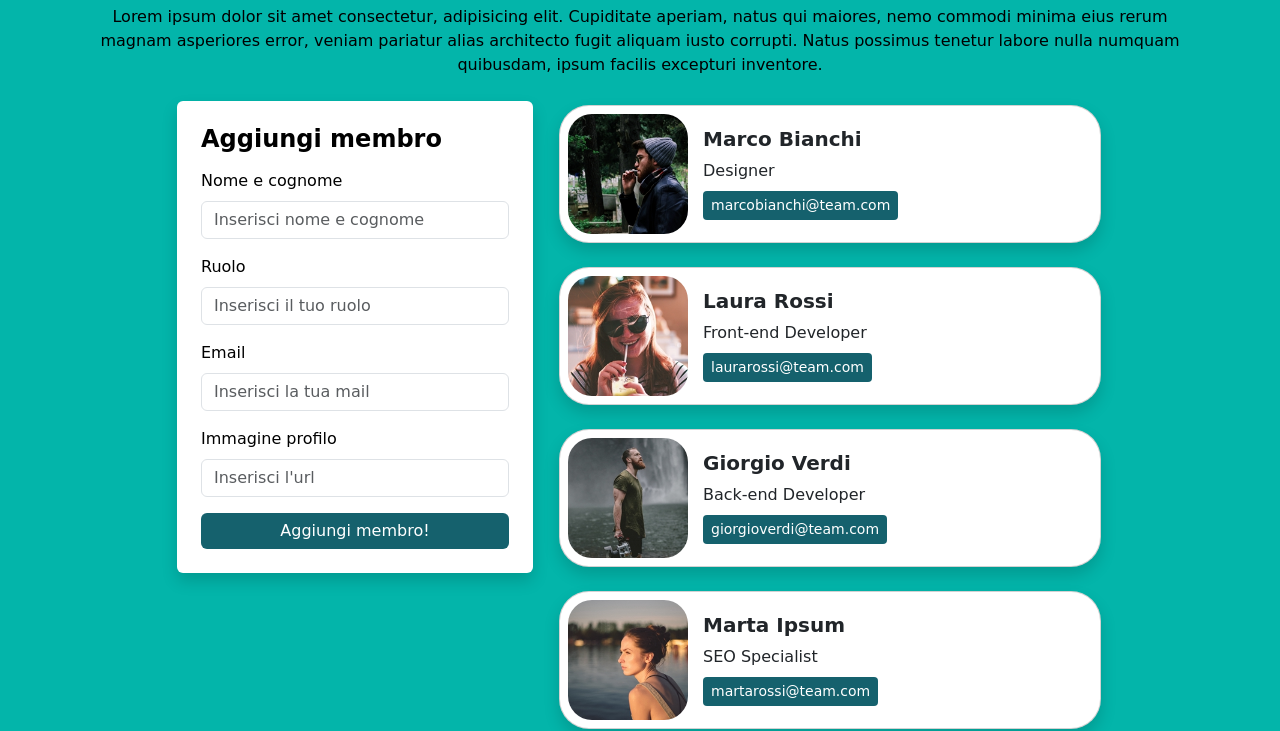
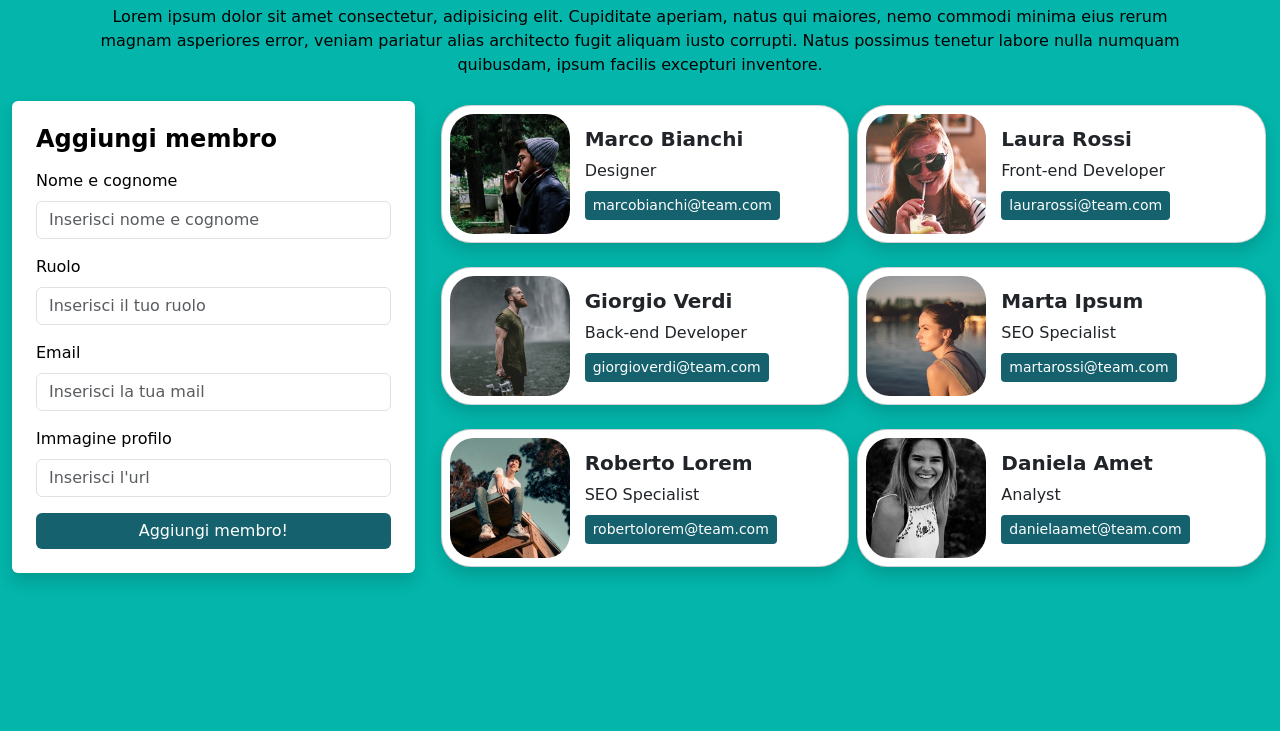
Before and after one commit to erikagiella/js-our-team, a plain HTML site: page index.html in a window 1280 px wide. Shown: the part 69-800 px from the top of the page. Drawn offline with nearby package versions, Linux system fonts and the light colour scheme.

Commit message:
modifiche html-css + correzione js

```diff
--- a/index.html
+++ b/index.html
@@ -26,7 +26,7 @@
         </div>
     </header>
     <main>
-        <div class="container">
+        <div class="container-fluid">
             <div class="row justify-content-center">
                 <!--Form-->
                 <div class="col-12 col-md-6 col-lg-4 mb-4">
@@ -55,7 +55,7 @@
                     </form>
                 </div>
                 <!--Cards-->
-                <div class="col-12 col-md-6">
+                <div class="col-12 col-md-6 col-lg-8">
                     <div id="team-container" class="row justify-content-center gx-1">
                     </div>
                 </div>
--- a/script.js
+++ b/script.js
@@ -44,13 +44,6 @@ const teamContainer = document.getElementById("team-container");
 printTeamMembers();
 
 
-// Ciclo l'array teamMembers e stampo i dati in console
-for (let key in teamMembers) {
-  const member = teamMembers[key];
-  console.log(`Nome: ${member.name}, Ruolo: ${member.role}, Email: ${member.email}`);
-}
-
-
 // Gestione form aggiunta membro
 const addMemberForm = document.getElementById('add-member-form');
 // Aggiungo un event listener al form per gestire l'invio
@@ -88,10 +81,10 @@ function creaTeamMemberCard(member) {
 // Funzione che stampa le card dei membri del team nel container
 function printTeamMembers() {
   let row = ``;
-  for (let key in teamMembers) {
-    const member = teamMembers[key];
+  for (let i = 0; i < teamMembers.length; i++) {
+    const member = teamMembers[i];
     row += `
-      <div class="d-flex justify-content-center mb-3 p-1">
+      <div class="col-12 col-md-12 col-lg-6 col-xl-6 d-flex justify-content-center mb-3 p-1">
         ${creaTeamMemberCard(member)}
       </div>
     `;
```
